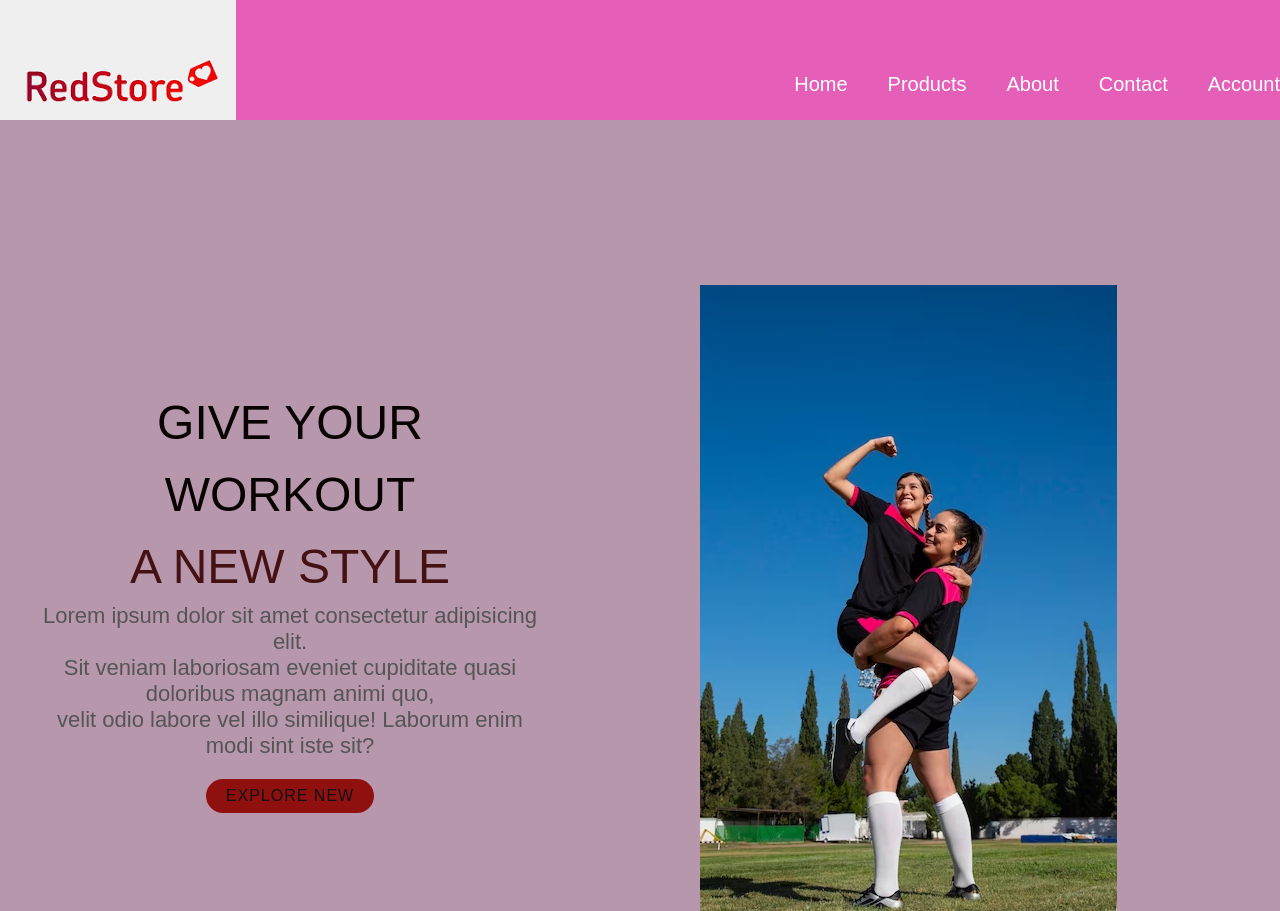
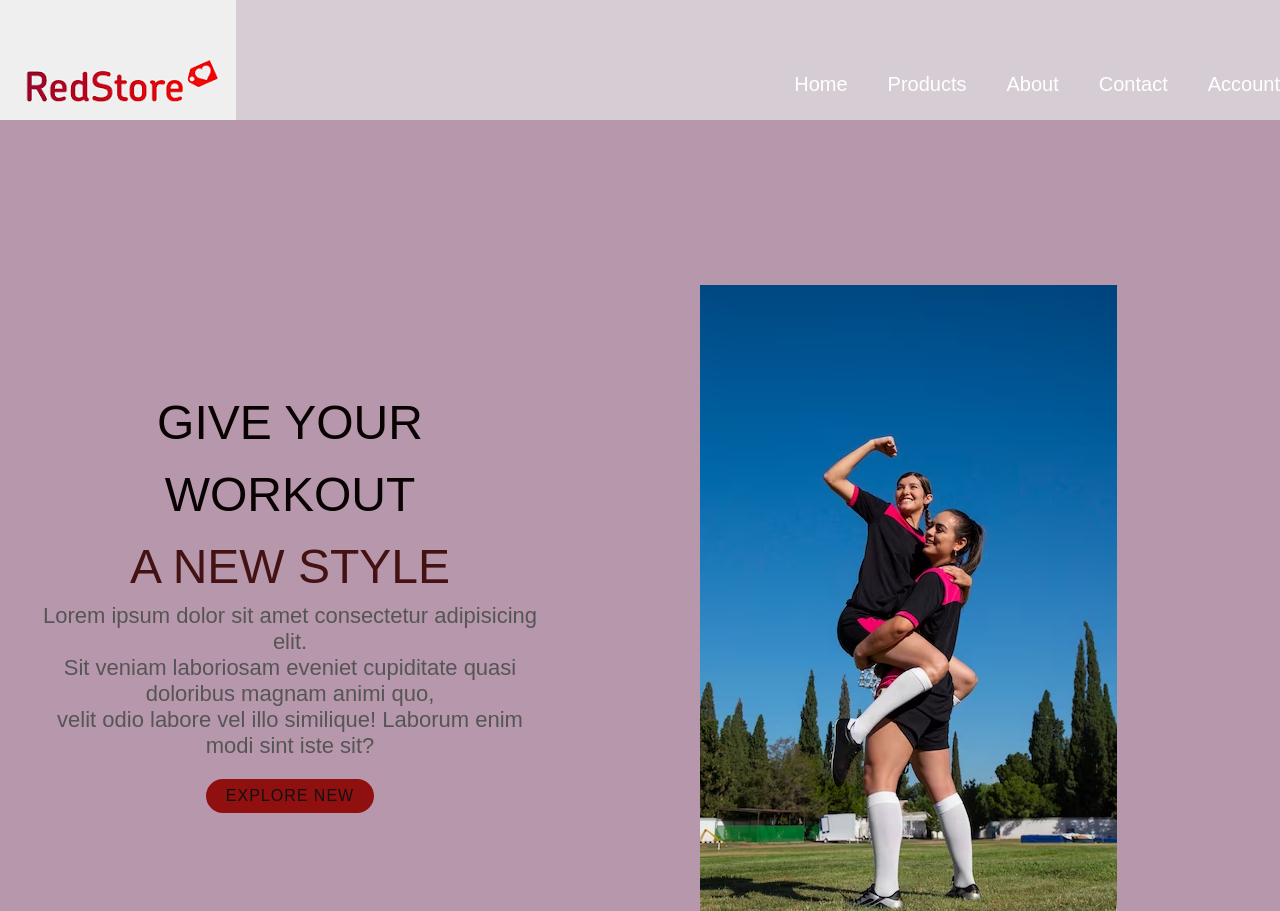
Before and after one commit to Alhadjaziz/E-commerce, a plain HTML site: page index.html in a window 1280 px wide. Shown: the top 911 px of the page. Drawn offline with Linux system fonts and the light colour scheme.

Commit message:
commit_editmsg

```diff
--- a/assets/css/style.css
+++ b/assets/css/style.css
@@ -12,7 +12,7 @@
     display: flex;
     justify-content: space-between;
     align-items: center;
-    background: #e55eb8;
+    background: #d6ccd3;
     transition: 1000ms;
 }
 .header
@@ -32,6 +32,7 @@
     height: 60px;
     font-size: 20px;
     text-decoration: none ;
+    background: #d6ccd3;
 
 
 }
```
